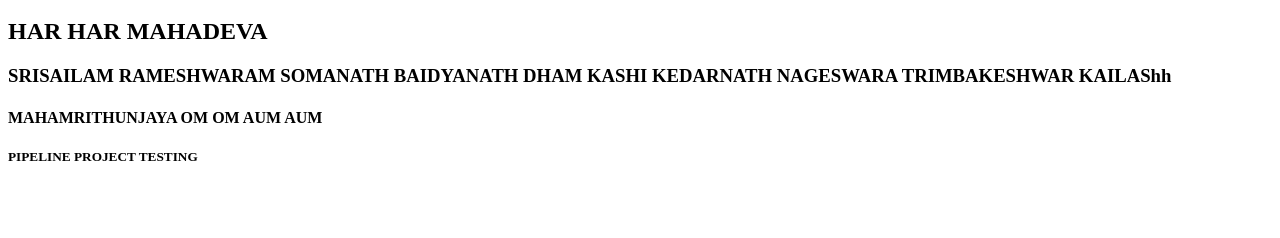
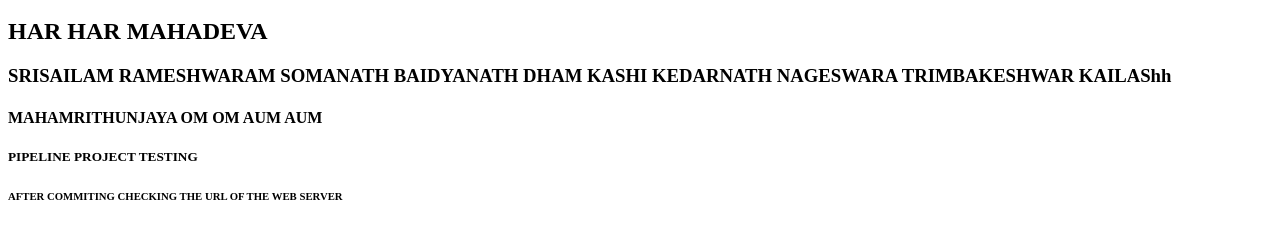
Before and after one commit to awsrohit2324/devopspractise, a plain HTML site: page index.html in a window 1280 px wide. Shown: the part 48-286 px from the top of the page. Drawn offline with Linux system fonts and the light colour scheme.

Commit message:
Update index.html

```diff
--- a/index.html
+++ b/index.html
@@ -3,3 +3,4 @@
 <h3> SRISAILAM RAMESHWARAM SOMANATH BAIDYANATH DHAM KASHI KEDARNATH NAGESWARA TRIMBAKESHWAR KAILAShh</h3>
 <h4> MAHAMRITHUNJAYA OM OM AUM AUM</h4>
 <h5> PIPELINE PROJECT TESTING</h5>
+<H6> AFTER COMMITING CHECKING THE URL OF THE WEB SERVER</H6>
```
